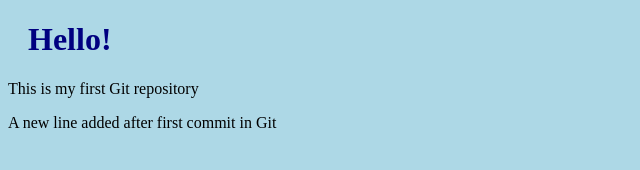
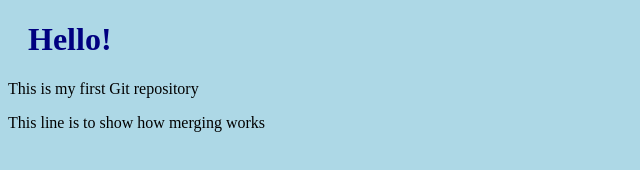
Before and after one commit to Mc-Queen95/test-hello-world, a plain HTML site: page index.html in a window 1280 px wide. Shown: the full height of the page, 0-640 px from the left. Drawn offline with Linux system fonts and the light colour scheme.

Commit message:
Updated index.html with emergency fix

```diff
--- a/index.html
+++ b/index.html
@@ -9,6 +9,6 @@
 <body>
     <h1>Hello!</h1>
     <p>This is my first Git repository</p>
-    <p>A new line added after first commit in Git</p>
+    <p>This line is to show how merging works</p>
 </body>
 </html>
```
